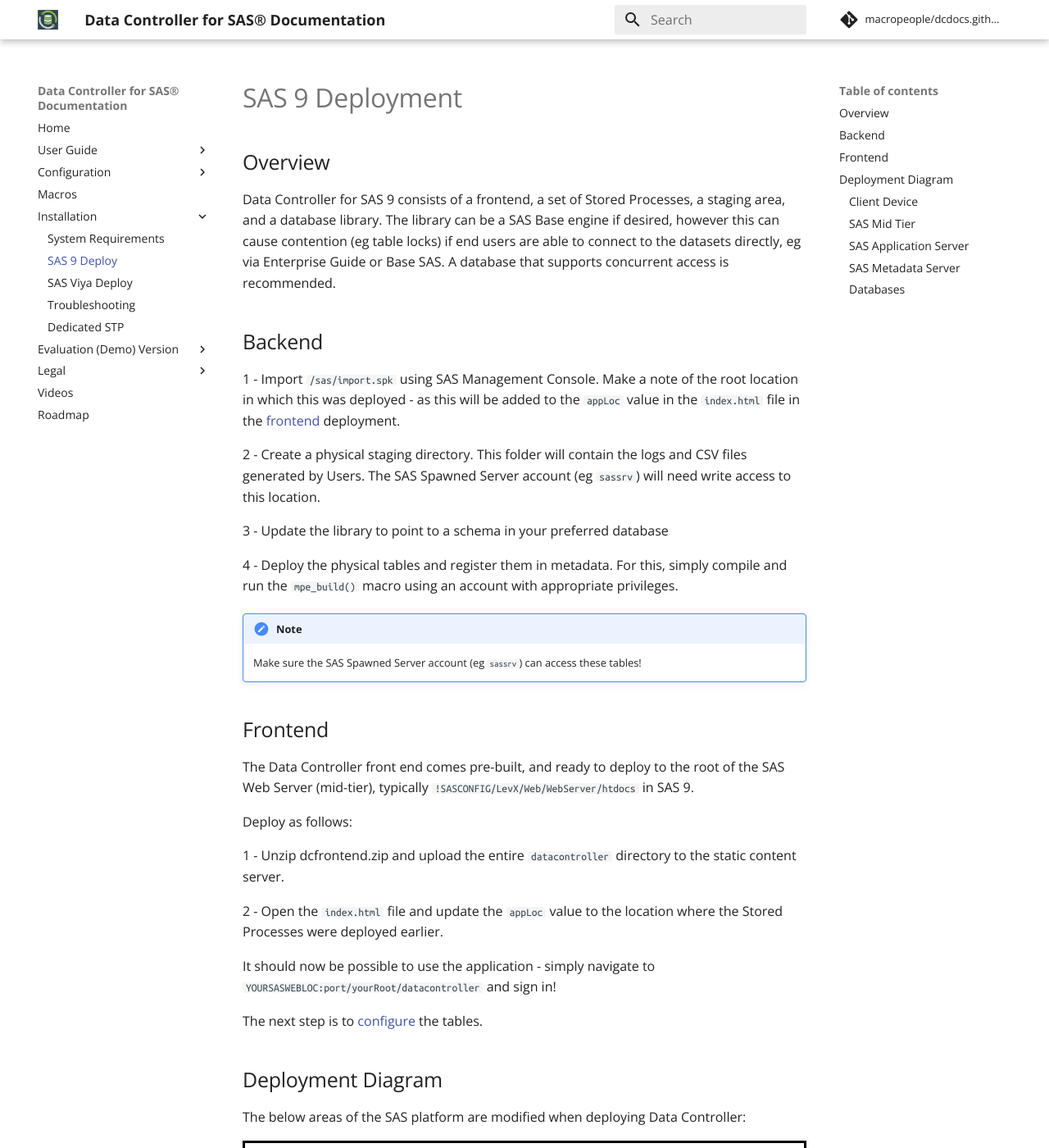
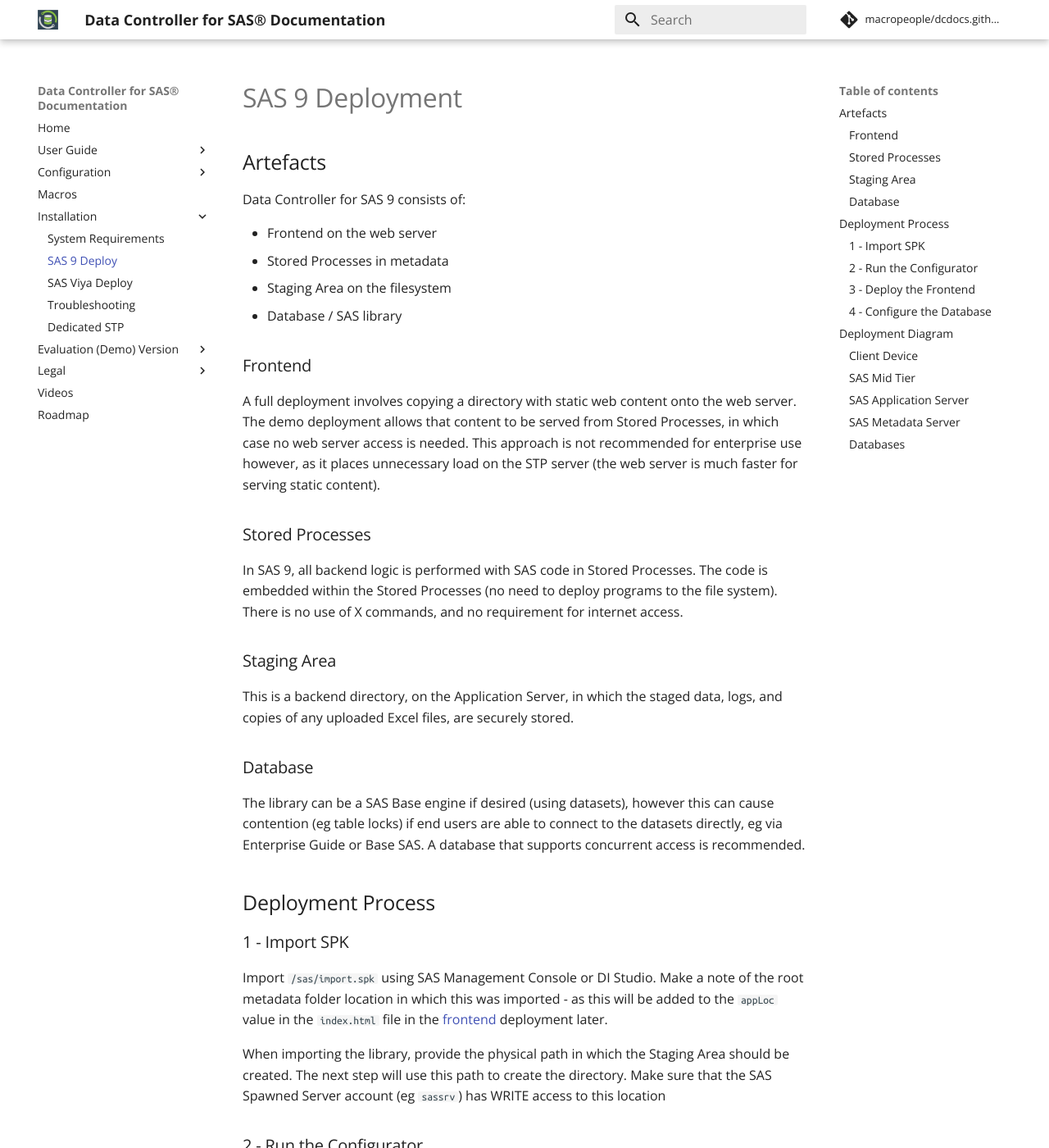
Before and after one commit to datacontroller/docs.datacontroller.io, an MkDocs documentation site: the page built from docs/dci-deploysas9.md, in a window 1280 px wide and 1400 px high. Shown: the whole window at 82% size. Built offline with MkDocs 1.6.1 and Material for MkDocs 9.7.7, drawn with Linux system fonts in a browser that asks for light colours; comment, search, counter and statistics services are not loaded; some of the changed text lies outside the part shown.

Commit message:
chore: automated commit

```diff
--- a/docs/dci-deploysas9.md
+++ b/docs/dci-deploysas9.md
@@ -7,35 +7,63 @@
 
 # SAS 9 Deployment
 
-## Overview
-Data Controller for SAS 9 consists of a frontend, a set of Stored Processes, a staging area, and a database library.  The library can be a SAS Base engine if desired, however this can cause contention (eg table locks) if end users are able to connect to the datasets directly, eg via Enterprise Guide or Base SAS.
+## Artefacts
+
+Data Controller for SAS 9 consists of:
+
+* Frontend on the web server
+* Stored Processes in metadata
+* Staging Area on the filesystem
+* Database / SAS library
+
+### Frontend
+A full deployment involves copying a directory with static web content onto the web server.  The demo deployment allows that content to be served from Stored Processes, in which case no web server access is needed.  This approach is not recommended for enterprise use however, as it places unnecessary load on the STP server (the web server is much faster for serving static content).
+
+### Stored Processes
+In SAS 9, all backend logic is performed with SAS code in Stored Processes.  The code is embedded within the Stored Processes (no need to deploy programs to the file system).  There is no use of X commands, and no requirement for internet access.
+
+### Staging Area
+This is a backend directory, on the Application Server, in which the staged data, logs, and copies of any uploaded Excel files, are securely stored.
+
+### Database
+The library can be a SAS Base engine if desired (using datasets), however this can cause contention (eg table locks) if end users are able to connect to the datasets directly, eg via Enterprise Guide or Base SAS.
 A database that supports concurrent access is recommended.
 
-## Backend
+## Deployment Process
+### 1 - Import SPK
 
-1 - Import `/sas/import.spk` using SAS Management Console.  Make a note of the root location in which this was deployed - as this will be added to the `appLoc` value in the `index.html` file in the [frontend](#frontend) deployment.
+Import `/sas/import.spk` using SAS Management Console or DI Studio.  Make a note of the root metadata folder location in which this was imported - as this will be added to the `appLoc` value in the `index.html` file in the [frontend](#frontend) deployment later.
 
-2 - Create a physical staging directory.  This folder will contain the logs and CSV files generated by Users.  The SAS Spawned Server account (eg `sassrv`) will need write access to this location.
+When importing the library, provide the physical path in which the Staging Area should be created.  The next step will use this path to create the directory.  Make sure that the SAS Spawned Server account (eg `sassrv`) has WRITE access to this location
 
-3 - Update the library to point to a schema in your preferred database
+### 2 - Run the Configurator
 
-4 - Deploy the physical tables and register them in metadata.  For this, simply compile and run the `mpe_build()` macro using an  account with appropriate privileges.
+Open the browser and navigate to YOURSASSERVER/SASStoredProcess.  From here, find the Data Controller folder, and open services/admin/configurator.
+
+You will be provided with a list of groups.  Choose the group that you would like to be the admin group.
 
 !!! note
-    Make sure the SAS Spawned Server account (eg `sassrv`) can access these tables!
+    Anyone in this admin group will have unrestricted access to Data Controller!
 
-## Frontend
-The Data Controller front end comes pre-built, and ready to deploy to the root of the SAS Web Server (mid-tier), typically `!SASCONFIG/LevX/Web/WebServer/htdocs` in SAS 9.
+After you click submit, the stored process will run, configure the staging area and create the library tables (as datasets).
+
+At this point you can already open the app (demo version).
+
+### 3 - Deploy the Frontend
+The Data Controller frontend comes pre-built, and ready to deploy to the root of the SAS Web Server (mid-tier), typically `!SASCONFIG/LevX/Web/WebServer/htdocs` in SAS 9.
 
 Deploy as follows:
 
-1 - Unzip dcfrontend.zip and upload the entire `datacontroller` directory to the static content server.
+1 - Unzip dcfrontend.zip and upload the entire `datacontroller` directory to the static content server (htdocs folder).
 
 2 - Open the `index.html` file and update the `appLoc` value to the location where the Stored Processes were deployed earlier.
 
 It should now be possible to use the application - simply navigate to `YOURSASWEBLOC:port/yourRoot/datacontroller` and sign in!
 
-The next step is to [configure](dcc-tables.md) the tables.
+### 4 - Configure the Database
+If you have a database available, then we recommend you use it for storing the data controller configuration tables.  This part involves migrating the data from the BASE library to your database schema, and updating the library definition in metadata.
+
+Contact us for support with DDL and migration steps for your chosen vendor.
 
 ## Deployment Diagram
 
```
Also changed, not shown: other parts of docs/dci-deploysas9.md (+3 -2 lines), 2 other files.
